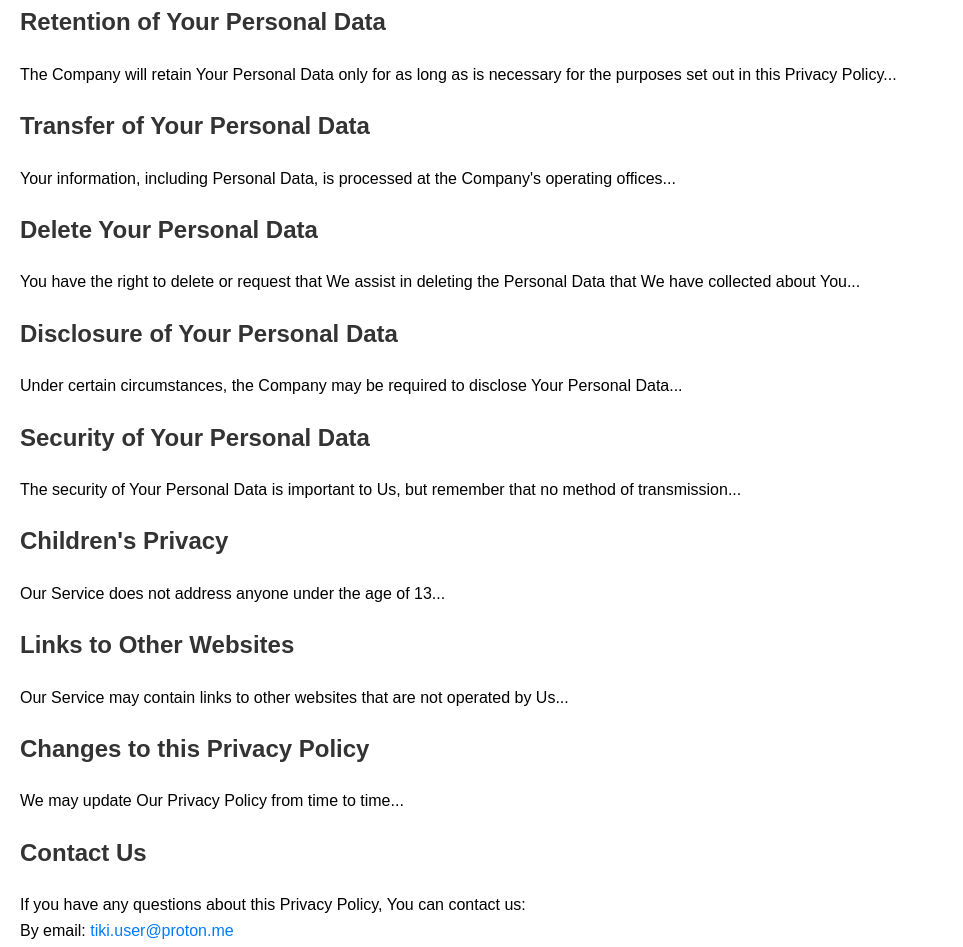
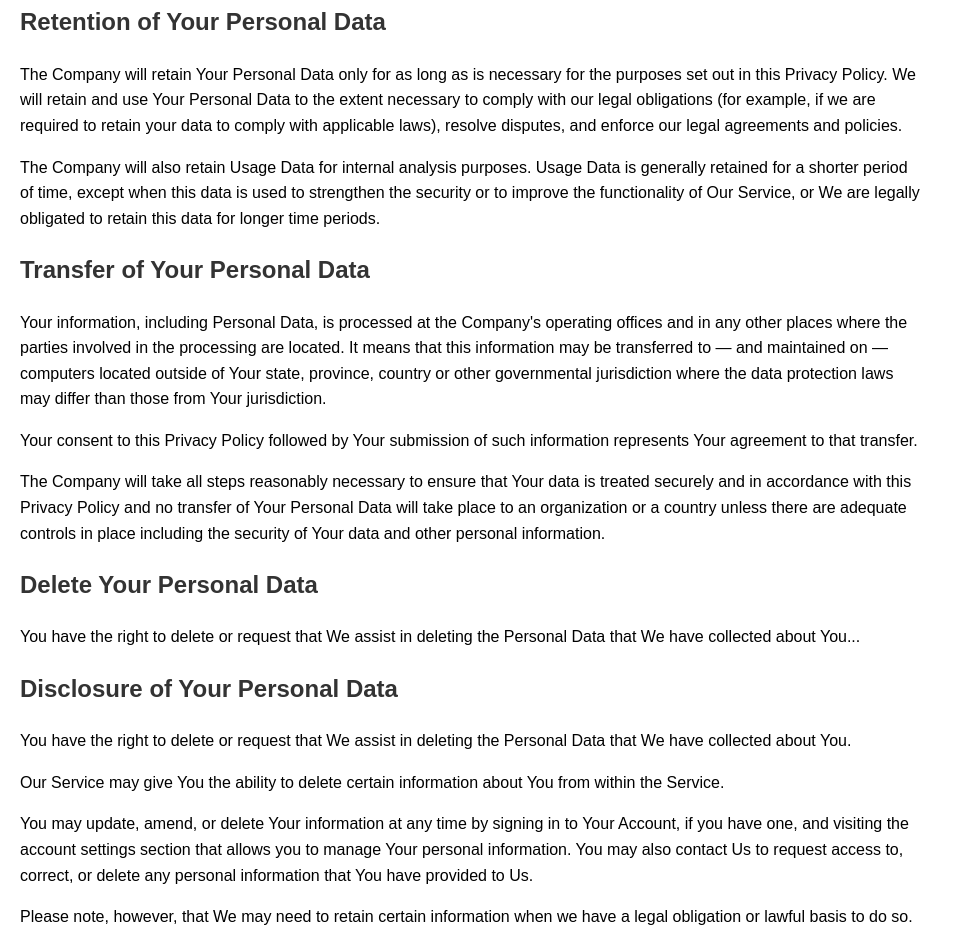
Before and after one commit to txhrsolutions/txhrsolutions.github.io, a plain HTML site: page privacy-policy.html in a window 1280 px wide. Shown: the part 2944-3891 px from the top of the page, without its empty margins (0-963 px from the left). Drawn offline with Linux system fonts and the light colour scheme.

Commit message:
Update privacy-policy.html

```diff
--- a/privacy-policy.html
+++ b/privacy-policy.html
@@ -78,6 +78,7 @@
         <li><strong>For other purposes</strong> We may use Your information for other purposes, such as data analysis, identifying usage trends, determining the effectiveness of our promotional campaigns and to evaluate and improve our Service, products, services, marketing and your experience.</li/>
 
      </ul>
+
   <h3>Sharing of Your Personal Data</h3>
   <p>We may share Your personal information in the following situations:</p>
      <ul>
@@ -88,6 +89,7 @@
         <li><strong>With other users:</strong> when You share personal information or otherwise interact in the public areas with other users, such information may be viewed by all users and may be publicly distributed outside.</li>
         <li><strong>With Your consent:</strong> We may disclose Your personal information for any other purpose with Your consent.</li>
      </ul>
+
   <h2>Advertising</h2>
   <p>We use <strong>Google AdMob</strong> to serve advertisements in our app. AdMob may collect and use data from your device, including your IP address, device ID, and app usage data, in order to show personalized or non-personalized ads.</p>
   <p>To understand how Google uses this data, please visit:<br />
@@ -95,16 +97,22 @@
   <p>You can choose to opt out of personalized ads by adjusting your device settings or app preferences, depending on your region.</p>
 
   <h2>Retention of Your Personal Data</h2>
-  <p>The Company will retain Your Personal Data only for as long as is necessary for the purposes set out in this Privacy Policy...</p>
+  <p>The Company will retain Your Personal Data only for as long as is necessary for the purposes set out in this Privacy Policy. We will retain and use Your Personal Data to the extent necessary to comply with our legal obligations (for example, if we are required to retain your data to comply with applicable laws), resolve disputes, and enforce our legal agreements and policies.</p>
+  <p>The Company will also retain Usage Data for internal analysis purposes. Usage Data is generally retained for a shorter period of time, except when this data is used to strengthen the security or to improve the functionality of Our Service, or We are legally obligated to retain this data for longer time periods.</p>
 
   <h2>Transfer of Your Personal Data</h2>
-  <p>Your information, including Personal Data, is processed at the Company's operating offices...</p>
+  <p>Your information, including Personal Data, is processed at the Company's operating offices and in any other places where the parties involved in the processing are located. It means that this information may be transferred to — and maintained on — computers located outside of Your state, province, country or other governmental jurisdiction where the data protection laws may differ than those from Your jurisdiction.</p>
+  <p>Your consent to this Privacy Policy followed by Your submission of such information represents Your agreement to that transfer.</p>
+  <p>The Company will take all steps reasonably necessary to ensure that Your data is treated securely and in accordance with this Privacy Policy and no transfer of Your Personal Data will take place to an organization or a country unless there are adequate controls in place including the security of Your data and other personal information.</p>
 
   <h2>Delete Your Personal Data</h2>
   <p>You have the right to delete or request that We assist in deleting the Personal Data that We have collected about You...</p>
 
   <h2>Disclosure of Your Personal Data</h2>
-  <p>Under certain circumstances, the Company may be required to disclose Your Personal Data...</p>
+  <p>You have the right to delete or request that We assist in deleting the Personal Data that We have collected about You.</p>
+  <p>Our Service may give You the ability to delete certain information about You from within the Service.</p>
+  <p>You may update, amend, or delete Your information at any time by signing in to Your Account, if you have one, and visiting the account settings section that allows you to manage Your personal information. You may also contact Us to request access to, correct, or delete any personal information that You have provided to Us.</p>
+  <p>Please note, however, that We may need to retain certain information when we have a legal obligation or lawful basis to do so.</p>
 
   <h2>Security of Your Personal Data</h2>
   <p>The security of Your Personal Data is important to Us, but remember that no method of transmission...</p>
```
